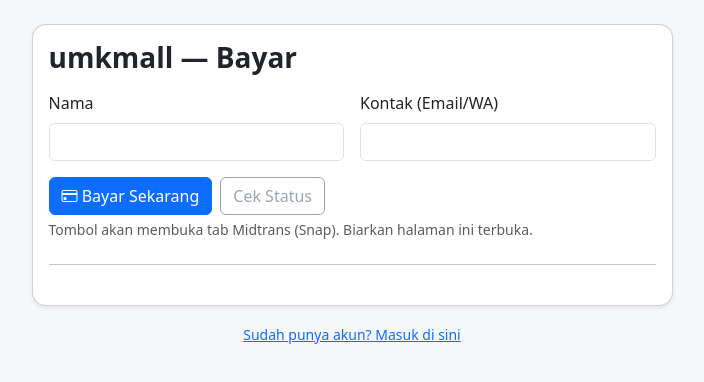
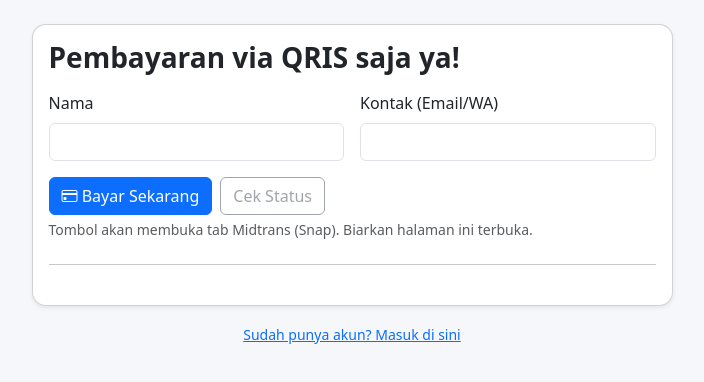
Before and after one commit to emsabiq/umkmnaikkelas, a plain HTML site: page pay.html in a window 1280 px wide. Shown: the whole page, without its empty margins (288-992 px from the left). Drawn offline with nearby package versions, Linux system fonts and the light colour scheme.

Commit message:
Update pay.html

```diff
--- a/pay.html
+++ b/pay.html
@@ -25,7 +25,7 @@
       <div class="col-lg-7">
         <div class="card shadow-sm">
           <div class="card-body">
-            <h3 class="fw-bold mb-3">umkmall — Bayar</h3>
+            <h3 class="fw-bold mb-3">Pembayaran via QRIS saja ya!</h3>
 
             <form id="form" class="row g-3">
               <div class="col-md-6">
```
